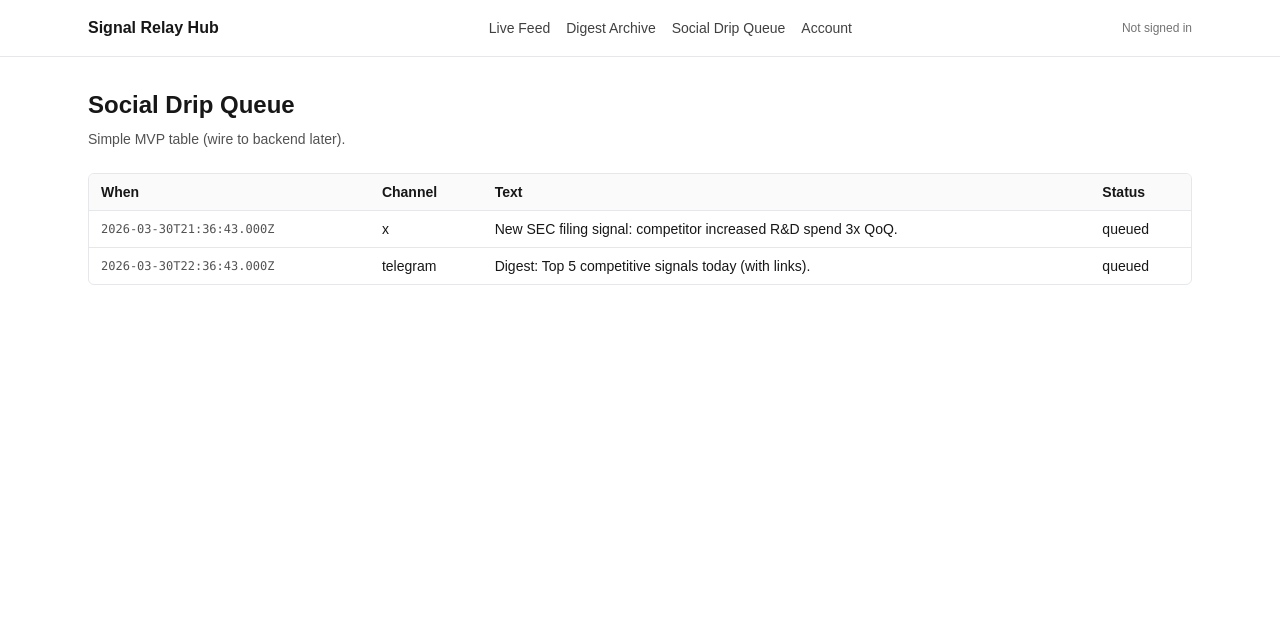
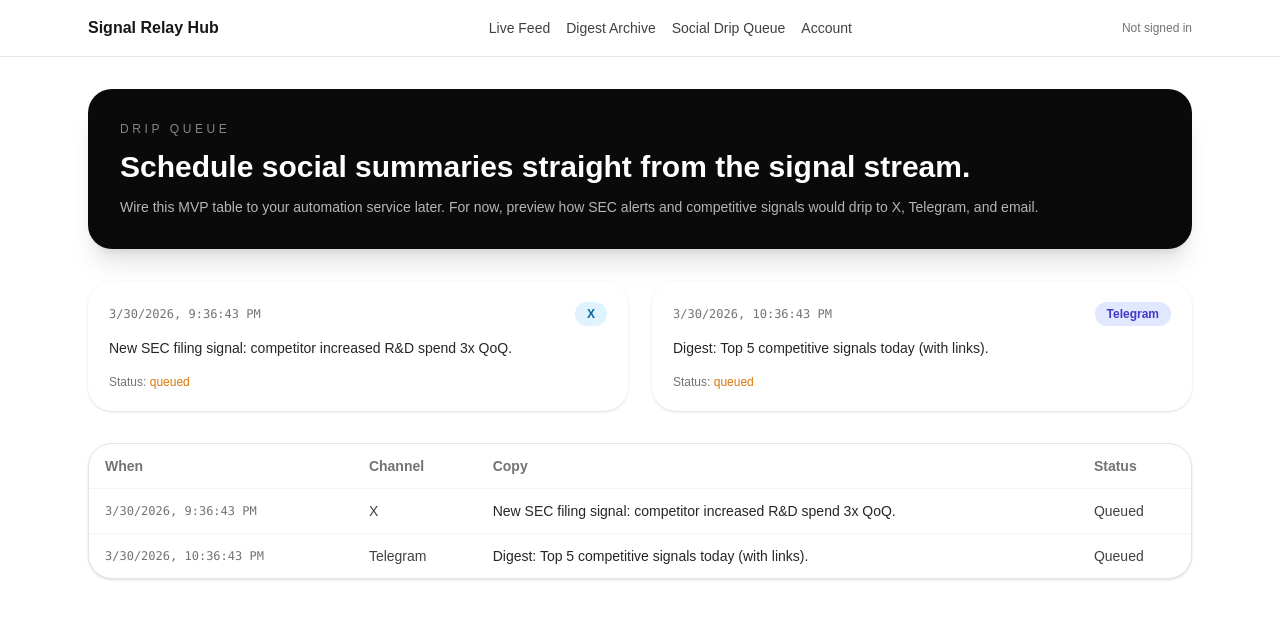
Before and after one commit to SignalRelayFinance/Signal-Relay-Hub, a Next.js app: page /drip-queue in a window 1280 px wide. Shown: the top 618 px of the page. Built offline with nearby package versions, Linux system fonts and the light colour scheme; no server answers.

Commit message:
Restyle drip queue page

```diff
--- a/src/app/(app)/drip-queue/page.tsx
+++ b/src/app/(app)/drip-queue/page.tsx
@@ -25,32 +25,74 @@ const mock: DripItem[] = [
 
 export default function SocialDripQueuePage() {
   return (
-    <div>
-      <h1 className="text-2xl font-semibold">Social Drip Queue</h1>
-      <p className="mt-2 text-sm text-neutral-600">Simple MVP table (wire to backend later).</p>
+    <div className="space-y-8">
+      <section className="rounded-3xl bg-neutral-950 p-8 text-white shadow-xl">
+        <p className="text-xs uppercase tracking-[0.3em] text-white/50">Drip queue</p>
+        <h1 className="mt-3 text-3xl font-semibold">Schedule social summaries straight from the signal stream.</h1>
+        <p className="mt-3 text-sm text-white/70">
+          Wire this MVP table to your automation service later. For now, preview how SEC alerts and
+          competitive signals would drip to X, Telegram, and email.
+        </p>
+      </section>
 
-      <div className="mt-6 overflow-x-auto rounded-md border">
+      <section className="grid gap-6 md:grid-cols-2">
+        {mock.map((item) => (
+          <div key={item.id} className="rounded-3xl border border-white/10 bg-white p-5 shadow">
+            <div className="flex flex-wrap items-center justify-between gap-2">
+              <span className="text-xs font-mono text-neutral-500">{new Date(item.when).toLocaleString()}</span>
+              <span
+                className={`rounded-full px-3 py-1 text-xs font-semibold capitalize ${
+                  item.channel === 'x'
+                    ? 'bg-sky-100 text-sky-700'
+                    : item.channel === 'telegram'
+                      ? 'bg-indigo-100 text-indigo-700'
+                      : 'bg-amber-100 text-amber-700'
+                }`}
+              >
+                {item.channel}
+              </span>
+            </div>
+            <p className="mt-3 text-sm text-neutral-800">{item.text}</p>
+            <div className="mt-4 text-xs text-neutral-500">
+              Status:{' '}
+              <span
+                className={`font-medium ${
+                  item.status === 'queued'
+                    ? 'text-amber-600'
+                    : item.status === 'sent'
+                      ? 'text-emerald-600'
+                      : 'text-rose-600'
+                }`}
+              >
+                {item.status}
+              </span>
+            </div>
+          </div>
+        ))}
+      </section>
+
+      <section className="overflow-x-auto rounded-3xl border border-neutral-200 bg-white shadow">
         <table className="w-full text-sm">
-          <thead className="bg-neutral-50 text-left">
+          <thead className="text-left text-neutral-500">
             <tr>
-              <th className="px-3 py-2">When</th>
-              <th className="px-3 py-2">Channel</th>
-              <th className="px-3 py-2">Text</th>
-              <th className="px-3 py-2">Status</th>
+              <th className="px-4 py-3">When</th>
+              <th className="px-4 py-3">Channel</th>
+              <th className="px-4 py-3">Copy</th>
+              <th className="px-4 py-3">Status</th>
             </tr>
           </thead>
           <tbody>
             {mock.map((x) => (
-              <tr key={x.id} className="border-t">
-                <td className="px-3 py-2 font-mono text-xs text-neutral-600">{x.when}</td>
-                <td className="px-3 py-2">{x.channel}</td>
-                <td className="px-3 py-2">{x.text}</td>
-                <td className="px-3 py-2">{x.status}</td>
+              <tr key={x.id} className="border-t border-neutral-100">
+                <td className="px-4 py-3 font-mono text-xs text-neutral-500">{new Date(x.when).toLocaleString()}</td>
+                <td className="px-4 py-3 text-neutral-700 capitalize">{x.channel}</td>
+                <td className="px-4 py-3 text-neutral-800">{x.text}</td>
+                <td className="px-4 py-3 text-neutral-700 capitalize">{x.status}</td>
               </tr>
             ))}
           </tbody>
         </table>
-      </div>
+      </section>
     </div>
   );
 }
```
